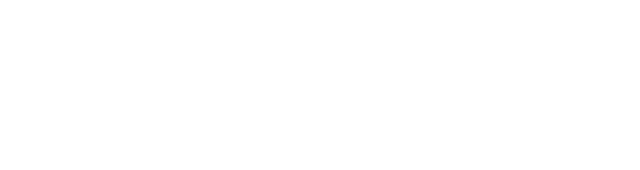
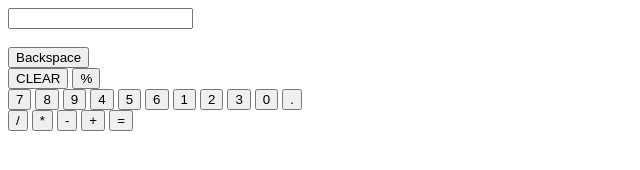
Before and after one commit to Rinnex404/Web_Calculator, a plain HTML site: page calculator.html in a window 1280 px wide. Shown: the whole page, without its empty margins (0-640 px from the left). Drawn offline with Linux system fonts and the light colour scheme.

Commit message:
Create calculator structure

```diff
--- a/calculator.html
+++ b/calculator.html
@@ -7,6 +7,34 @@
     <link rel="stylesheet" href="style.css">
 </head>
 <body>
+    <div class="main_container">
+        <div class="row"><input type="number"></div><br>
+        <div class="row"><button type="button">Backspace</button></div>
+        <div class="row">
+            <button type="button" id="clear">CLEAR</button>
+            <button type="button" id="percent">%</button>
+        </div>
+        <div class="row">
+            <button type="button" class="numbutton" value="7">7</button>
+            <button type="button" class="numbutton" value="8">8</button>
+            <button type="button" class="numbutton" value="9">9</button>
+            <button type="button" class="numbutton" value="4">4</button>
+            <button type="button" class="numbutton" value="5">5</button>
+            <button type="button" class="numbutton" value="6">6</button>
+            <button type="button" class="numbutton" value="1">1</button>
+            <button type="button" class="numbutton" value="2">2</button>
+            <button type="button" class="numbutton" value="3">3</button>
+            <button type="button" class="numbutton" value="0">0</button>
+            <button type="button" id="decimal" value=".">.</button>
+        </div>
+        <div class="row">
+            <button type="button" class="operator" value="divide">/</button>
+            <button type="button" class="operator" value="multiply">*</button>
+            <button type="button" class="operator" value="subtract">-</button>
+            <button type="button" class="operator" value="add">+</button>
+            <button type="button" id="submit" value="=">=</button>
+        </div>
+    </div>
 
 <script src="script.js"></script>
 </body>
```
